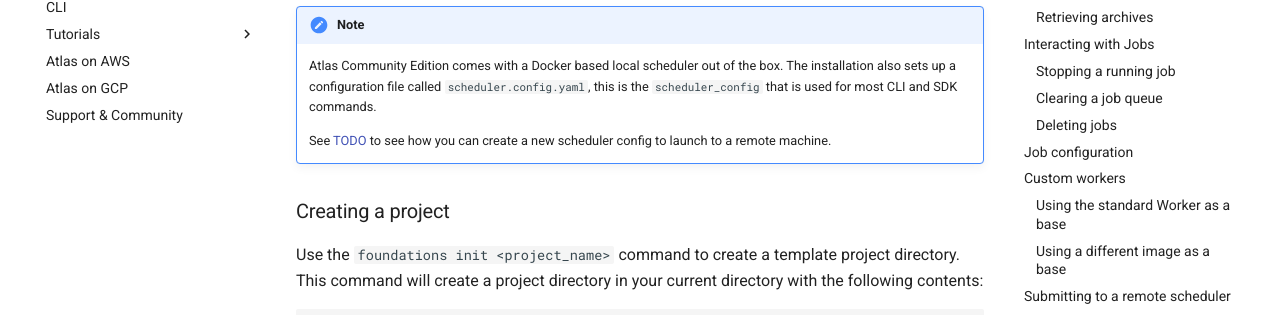
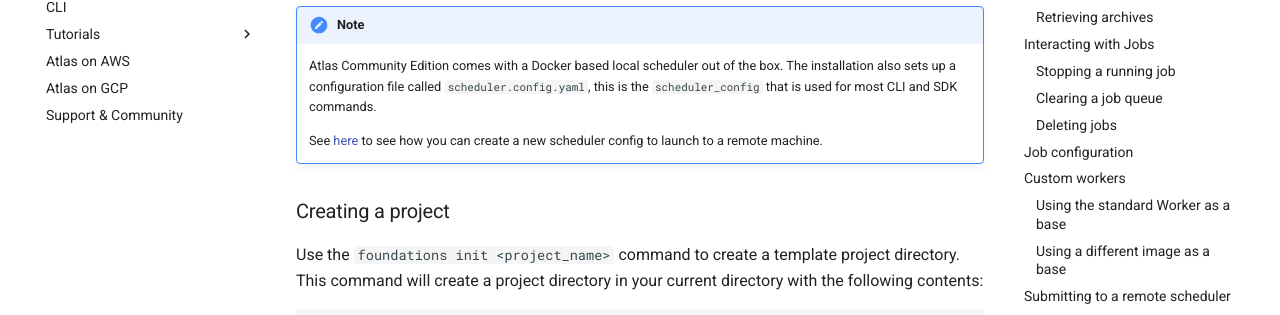
Before and after one commit to DeepLearnI/atlas-ce-docs, an MkDocs documentation site: the page built from docs/api_docs/sources/atlas-modes/scheduling.md, in a window 1280 px wide and 900 px high. Shown: the part 373-688 px from the top of the window. Built offline with MkDocs 1.6.1 and Material for MkDocs 9.7.7, drawn with Linux system fonts in a browser that asks for light colours.

Commit message:
[CC] Fixed a link

```diff
--- a/docs/api_docs/sources/atlas-modes/scheduling.md
+++ b/docs/api_docs/sources/atlas-modes/scheduling.md
@@ -11,7 +11,7 @@ The results are then stored in an archive location that can be accessed using th
     Atlas Community Edition comes with a Docker based local scheduler out of the box. The installation also sets up a configuration file called `scheduler.config.yaml`, this is the `scheduler_config`
     that is used for most CLI and SDK commands.
 
-    See [TODO](TODO) to see how you can create a new scheduler config to launch to a remote machine.
+    See [here](https://dessa-atlas-community-docs.readthedocs-hosted.com/en/latest/atlas-modes/scheduling/#submitting-to-a-remote-scheduler) to see how you can create a new scheduler config to launch to a remote machine.
 
 ### Creating a project
 Use the `foundations init <project_name>` command to create a template project directory. This command will create a project directory in your current directory with the following contents:
```
